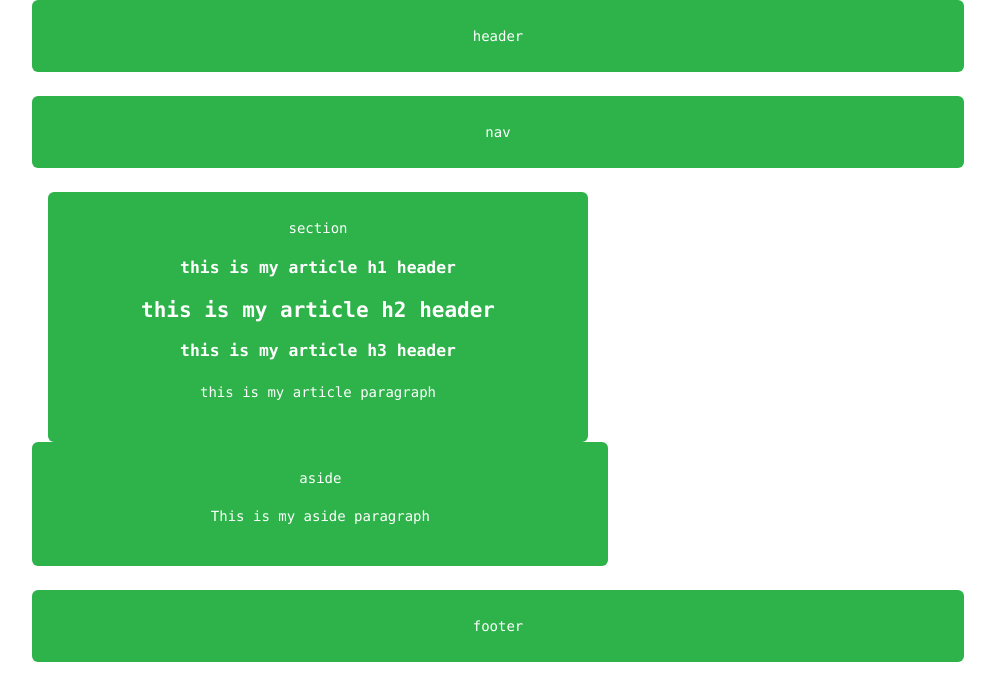
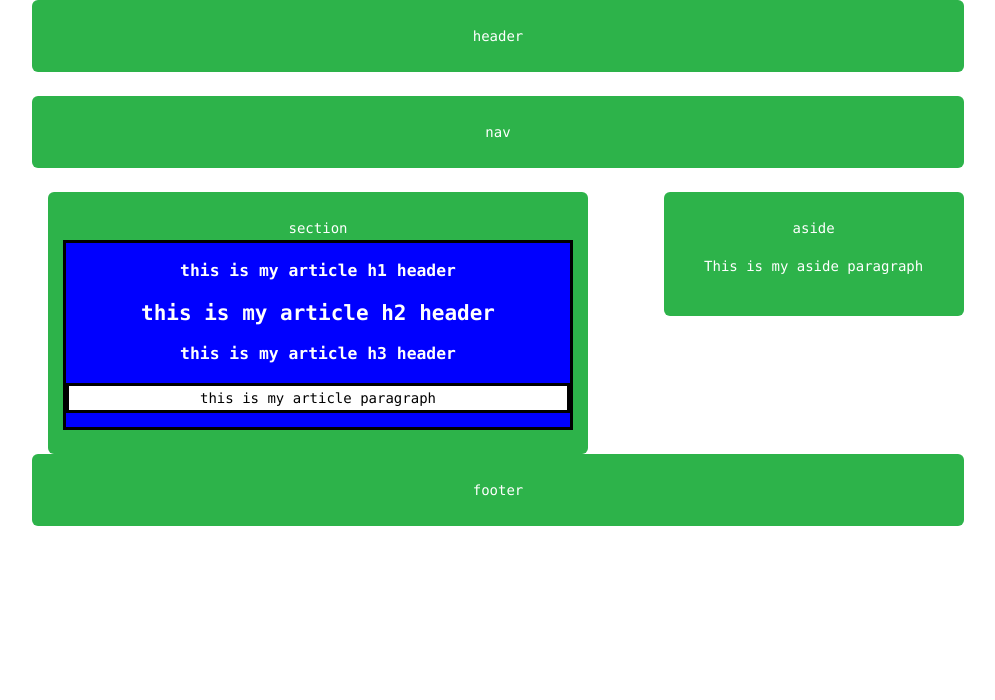
Before and after one commit to Rthorpesr/HW-Wireframe, a plain HTML site: page index.html in a window 1280 px wide. Shown: the whole page, without its empty margins (142-1137 px from the left). Drawn offline with Linux system fonts and the light colour scheme.

Commit message:
added borders in article section

```diff
--- a/style.css
+++ b/style.css
@@ -46,16 +46,36 @@ code {
   footer {
     margin: 0 1.5% 24px 1.5%;
   }
+
   section {
     float: left;
-    width: 30%;
+
   }
+
+  article {
+    border: solid black 3px;
+    background-color: blue;
+  }
+
+  div {
+    border: solid black 3px;
+    background-color: white;
+    color: black;
+  }
+
+    article p {
+      border: solid black 3px;
+    background-color: white;
+    color: black;
+  }
+
+ aside {
+    float:right;
+    width: 300px;
+
+  }
+
   footer {
     clear: both;
-    margin-bottom: 0;
+    margin-top: 30px;
   }
-
-  aside {
-    float:left;
-    width: 60%;
-  }
```
